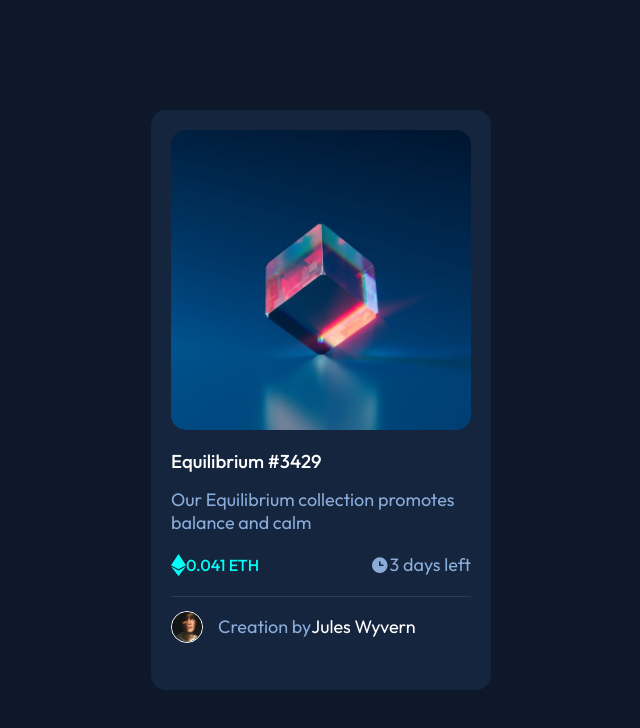
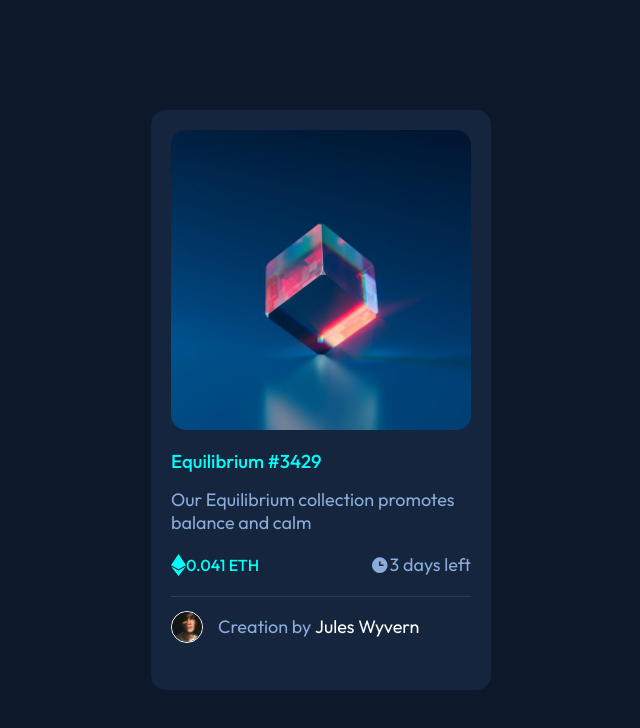
Before and after one commit to AleandroPresta/nft-preview-card, a plain HTML site: page index.html in a window 1280 px wide. In both pictures the pointer is over the element "Equilibrium #3429". Shown: the whole page, without its empty margins (319-959 px from the left). Drawn offline with Linux system fonts and the light colour scheme.

Commit message:
Fixed text hover

```diff
--- a/index.html
+++ b/index.html
@@ -34,7 +34,7 @@
       </div>
       <div class="author-container">
         <img src="./images/image-avatar.png" alt="Avatar image" id="creator-icon">
-        <p>Creation by <p id="author-name">Jules Wyvern</p></p>
+        <p>Creation by&nbsp;<p id="author-name"> Jules Wyvern</p></p>
       </div>
     </div>
   </div>
--- a/styles.css
+++ b/styles.css
@@ -125,3 +125,9 @@ p {
 #author-name {
     color: var(--white);
 }
+
+#author-name:hover,
+.card-content > h3:hover {
+  color: var(--cyan);
+  cursor: pointer;
+}
```
